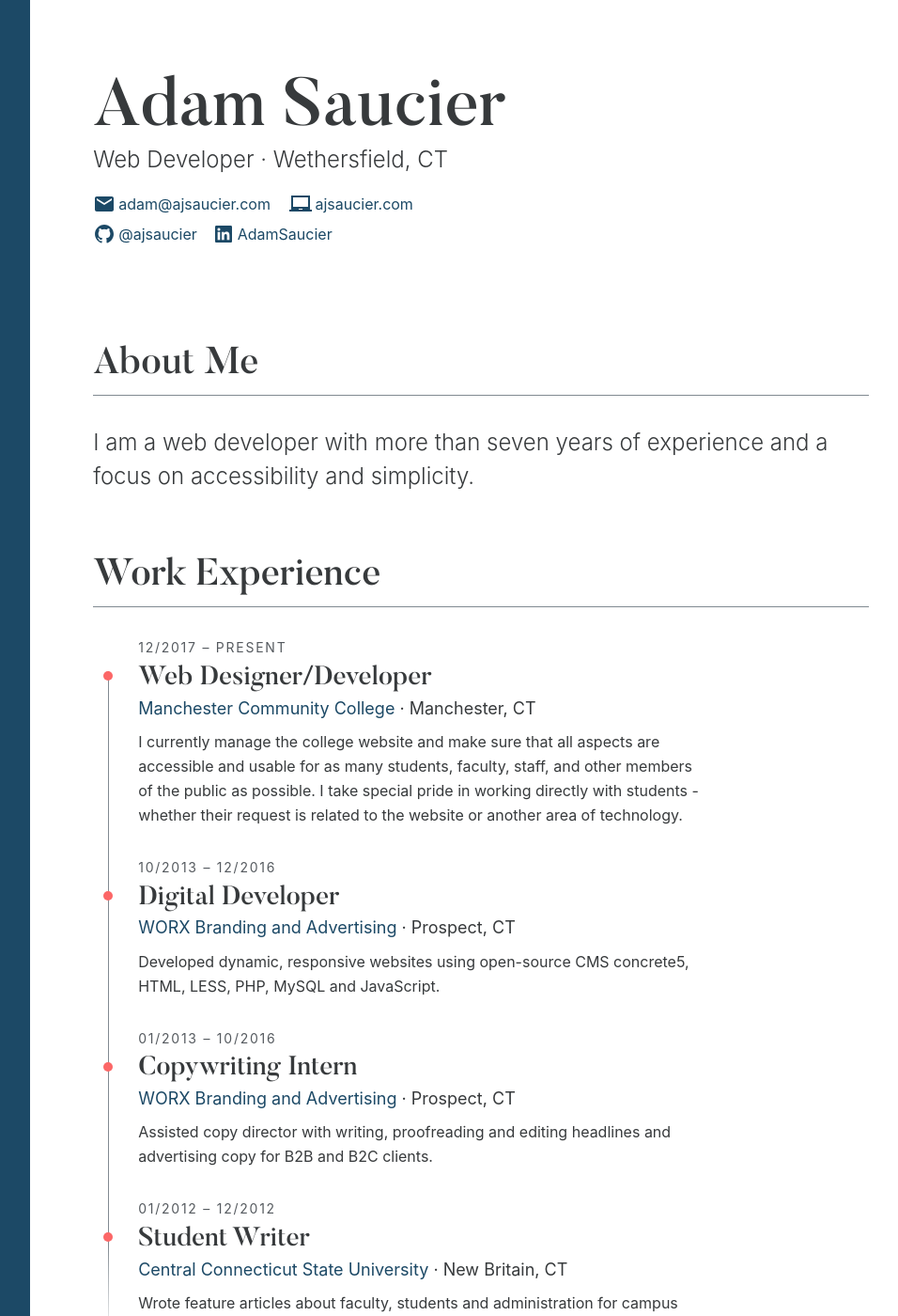
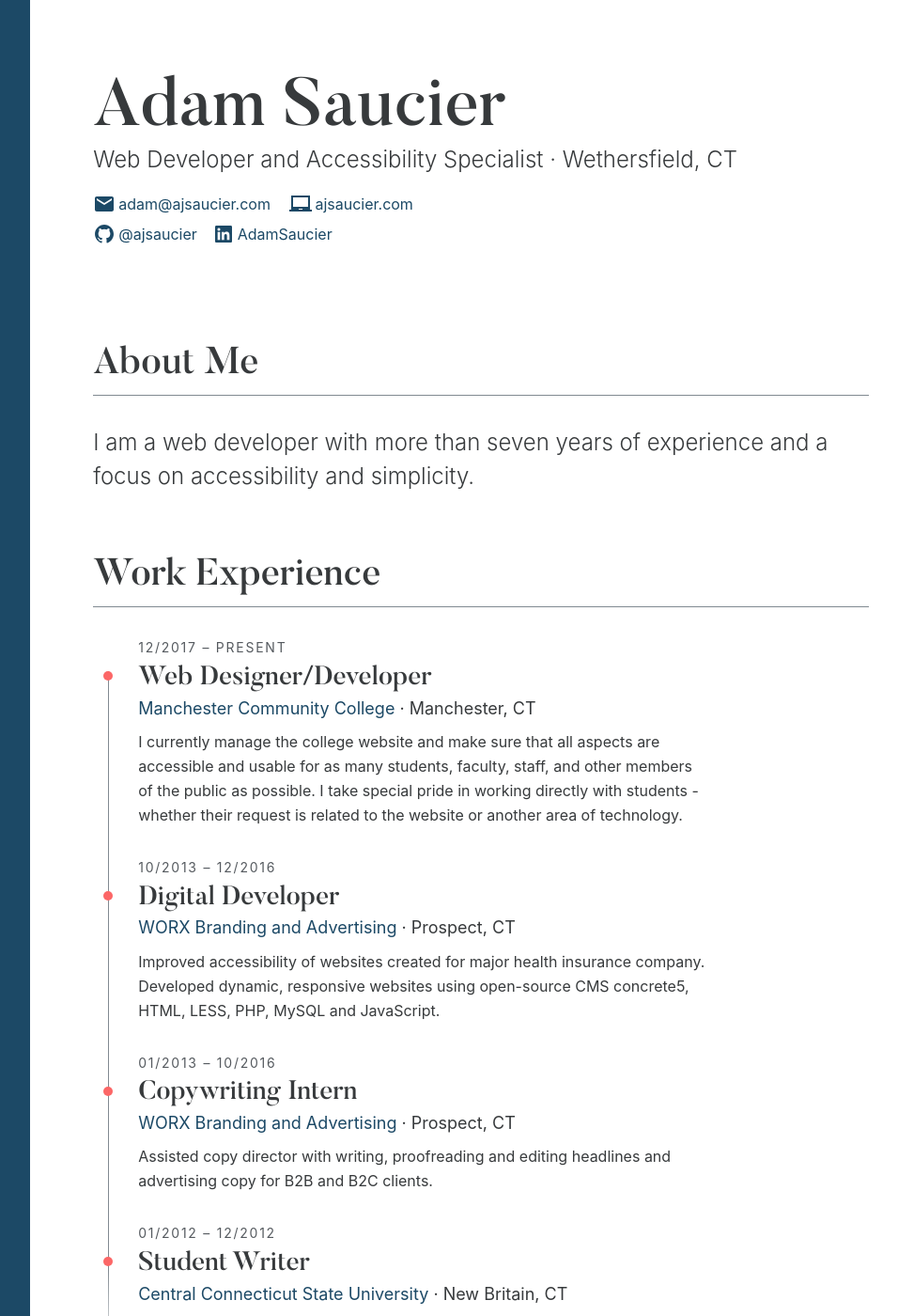
Before and after one commit to ajsaucier/ajsaucier.github.io, a Jekyll site: the page resume/index.html, which Jekyll copies as it is, in a window 1280 px wide and 1400 px high. Shown: the whole window at 94% size, without its empty margins (288-1244 px from the left). Built offline with Jekyll 4.4.1, drawn with Linux system fonts in a browser that asks for light colours; some of the changed text lies outside the part shown.

Commit message:
Updated resume

```diff
--- a/resume/index.html
+++ b/resume/index.html
@@ -3,7 +3,7 @@
 <head>
     <meta charset="UTF-8">
 <meta name="viewport" content="width=device-width, initial-scale=1.0">
-<title>Adam Saucier - Web Developer in Wethersfield, CT</title>
+<title>Adam Saucier - Web Developer and Accessibility Specialist in Wethersfield, CT</title>
 
 
 <meta name="description" content="Online Resume of Adam Saucier">
@@ -30,7 +30,7 @@
 <script type="application/ld+json">
     {
         "name":"Adam Saucier",
-        "description":"Web Developer in Wethersfield, CT",
+        "description":"Web Developer and Accessibility Specialist in Wethersfield, CT",
         "author": {
             "@type":"Person",
             "name":"Adam Saucier"
@@ -61,7 +61,7 @@
         </div>
 
         <p class="vcard__subtitle lead">
-            <span class="p-job-title">Web Developer</span>
+            <span class="p-job-title">Web Developer and Accessibility Specialist</span>
 
                 <span aria-hidden="true">&middot;</span>
                 <span class="p-locality">Wethersfield, CT</span>
@@ -199,7 +199,7 @@
 
 
         <div class="entry__content p-summary">
-            <p>Developed dynamic, responsive websites using open-source CMS concrete5, HTML, LESS, PHP, MySQL and JavaScript.</p>
+            <p>Improved accessibility of websites created for major health insurance company. Developed dynamic, responsive websites using open-source CMS concrete5, HTML, LESS, PHP, MySQL and JavaScript.</p>
 
         </div>
 
@@ -382,6 +382,12 @@
             <ul class="bulletlist">
 
                 <li class="p-skill">
+                    Advisory Committee for People With Disabilities<br />
+                    <a href="https://wethersfieldct.gov/">Town of Wethersfield</a>
+
+                </li>
+
+                <li class="p-skill">
                     CSCU Accessibility Advisory Council Member<br />
                     <a href="https://accessibility.ct.edu">CSCU Digital Accessibility Website</a>
 
```
